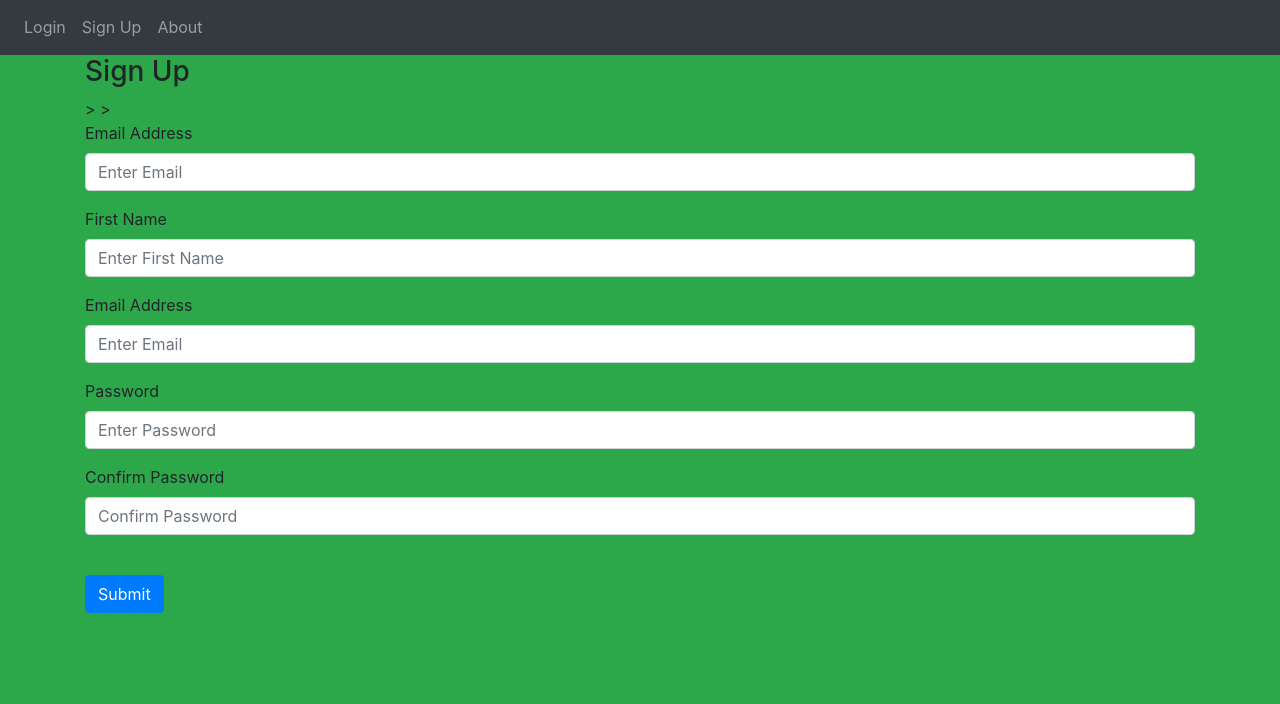
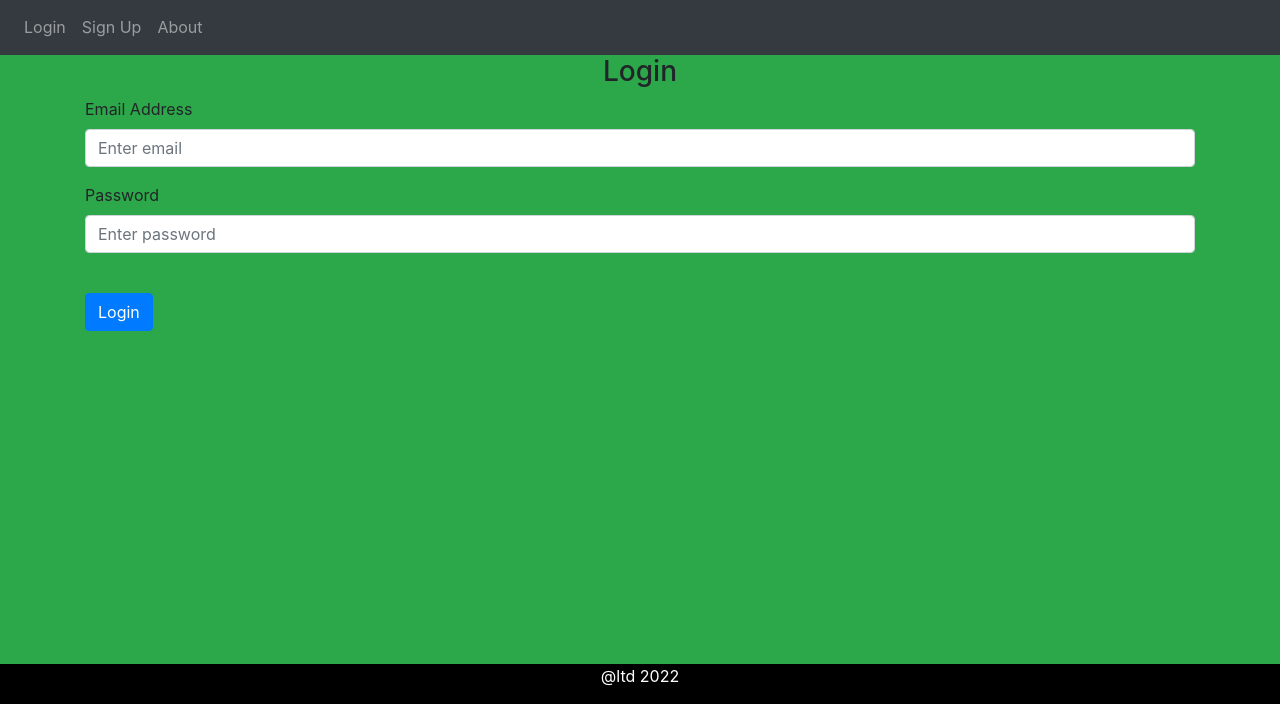
Before and after one commit to Darkx05/91906-Project, a Python web app: template website/templates/login.html in a window 1280 px wide; the page is wider, and only the part inside the window is pictured. Shown: the part 96-800 px from the top of that part. Run offline with Jinja, Linux system fonts and the light colour scheme; the template is opened without the code that fills it, so the values that code supplies are empty; some libraries are stand-ins or nearby versions.

Commit message:
Update login.html

```diff
--- a/website/templates/login.html
+++ b/website/templates/login.html
@@ -1,11 +1,7 @@
-<!DOCTYPE html>
-{%extends "base.html" %}{% block title %} Login {% endblock
+{% extends "base.html" %} {% block title %}Login{% endblock %} {% block content
     %}
-
-{% block content %}
     <form method="POST">
-  <h3 align="left">Sign Up</h3>
-  <!-- This had copied multiple times for multiple text boxes for user details-->> >
+      <h3 align ="center">Login</h3>
       <div class="form-group">
         <label for="email">Email Address</label>
         <input
@@ -13,50 +9,34 @@
           class="form-control"
           id="email"
           name="email"
-       placeholder="Enter Email"
+          placeholder="Enter email"
         />
       </div>
       <div class="form-group">
-      <label for="email">First Name</label>
-      <input
-       type="email"
-       class="form-control"
-       id="firstname"
-       name="firstname"
-       placeholder="Enter First Name"
-       />
-  </div>
-  <div class="form-group">
-      <label for="firstname">Email Address</label>
-      <input
-       type="text"
-       class="form-control"
-       id="email"
-       name="email"
-       placeholder="Enter Email"
-       />
-  </div>
-  <div class="form-group">
-      <label for="password1">Password</label>
-      <input
-       type="password1"
-       class="form-control"
-       id="password1"
-       name="password1"
-       placeholder="Enter Password"
-       />
-  </div>
-  <div class="form-group">
-      <label for="password2">Confirm Password</label>
+        <label for="password">Password</label>
         <input
           type="password"
           class="form-control"
-       id="password2"
-       name="password2"
-       placeholder="Confirm Password"
+          id="password"
+          name="password"
+          placeholder="Enter password"
         />
       </div>
       <br />
-  <button type="submit" class="btn btn-primary">Submit</button>
+      <button type="submit" class="btn btn-primary">Login</button>
     </form>
+    <style>
+      .footer {
+        position: fixed;
+        left: 0;
+        bottom: 0;
+        width: 100%;
+        background-color: black;
+        color: white;
+        text-align: center;
+      }
+      </style>
+
+      <div class="footer">
+        <p>@ltd 2022</p>
     {% endblock %}
```
Lines whose indentation alone changed are shown as unchanged.
